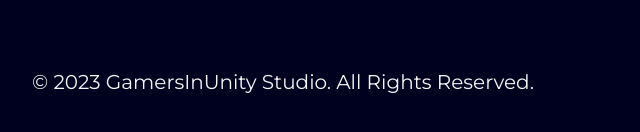
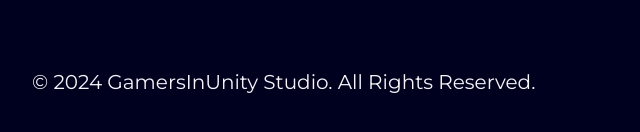
Before and after one commit to GamersInUnity-Studio/gamersinunity-studio.github.io, a plain HTML site: page index.html in a window 1280 px wide. Shown: the part 1919-2051 px from the top of the page, 128-768 px from the left. Drawn offline with Linux system fonts and the light colour scheme.

Commit message:
copyright year updated

```diff
--- a/index.html
+++ b/index.html
@@ -126,7 +126,7 @@
     <footer>
       <main class="main-content">
         <div class="wrapper">
-          <p>&copy; 2023 GamersInUnity Studio. All Rights Reserved.</p>
+          <p>&copy; 2024 GamersInUnity Studio. All Rights Reserved.</p>
         </div>
       </main>
     </footer>
```
